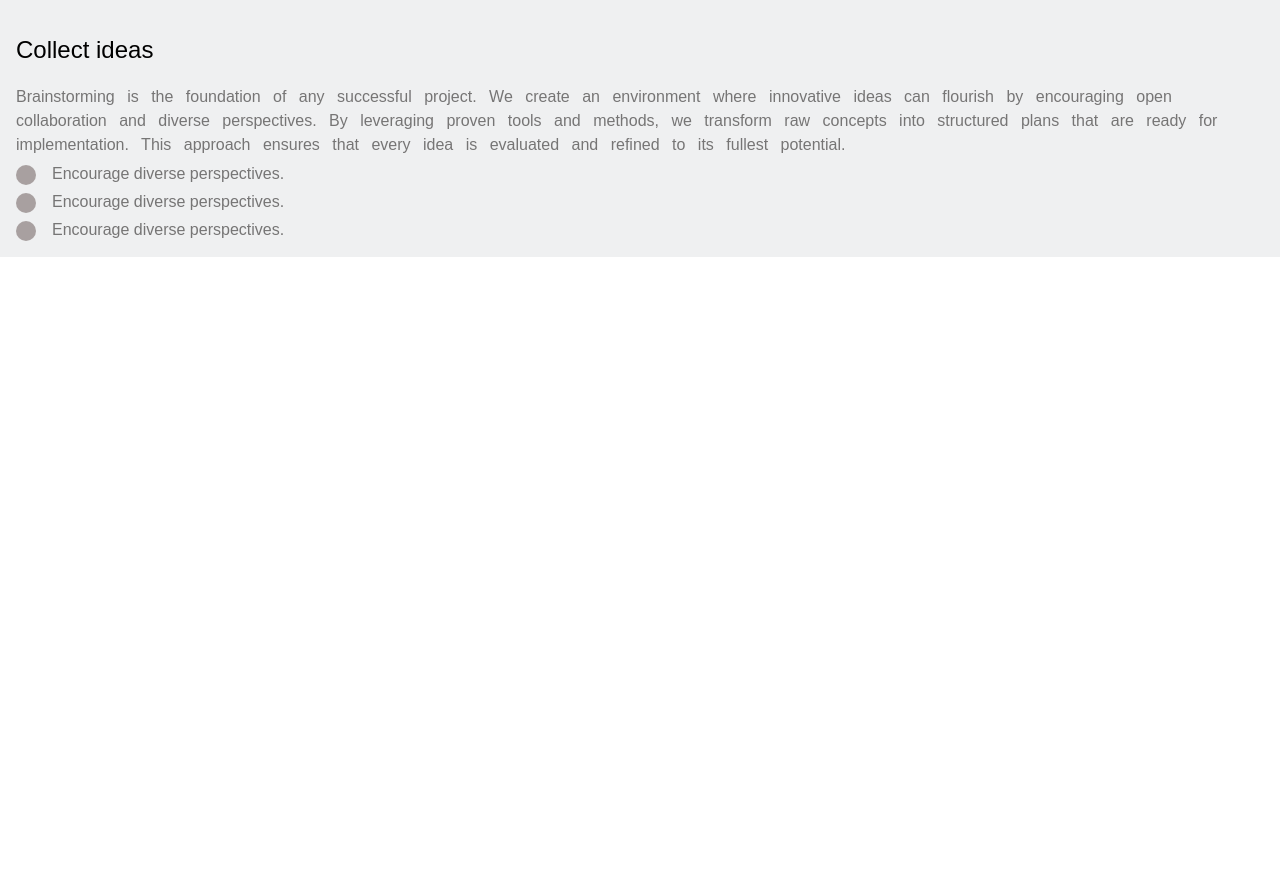
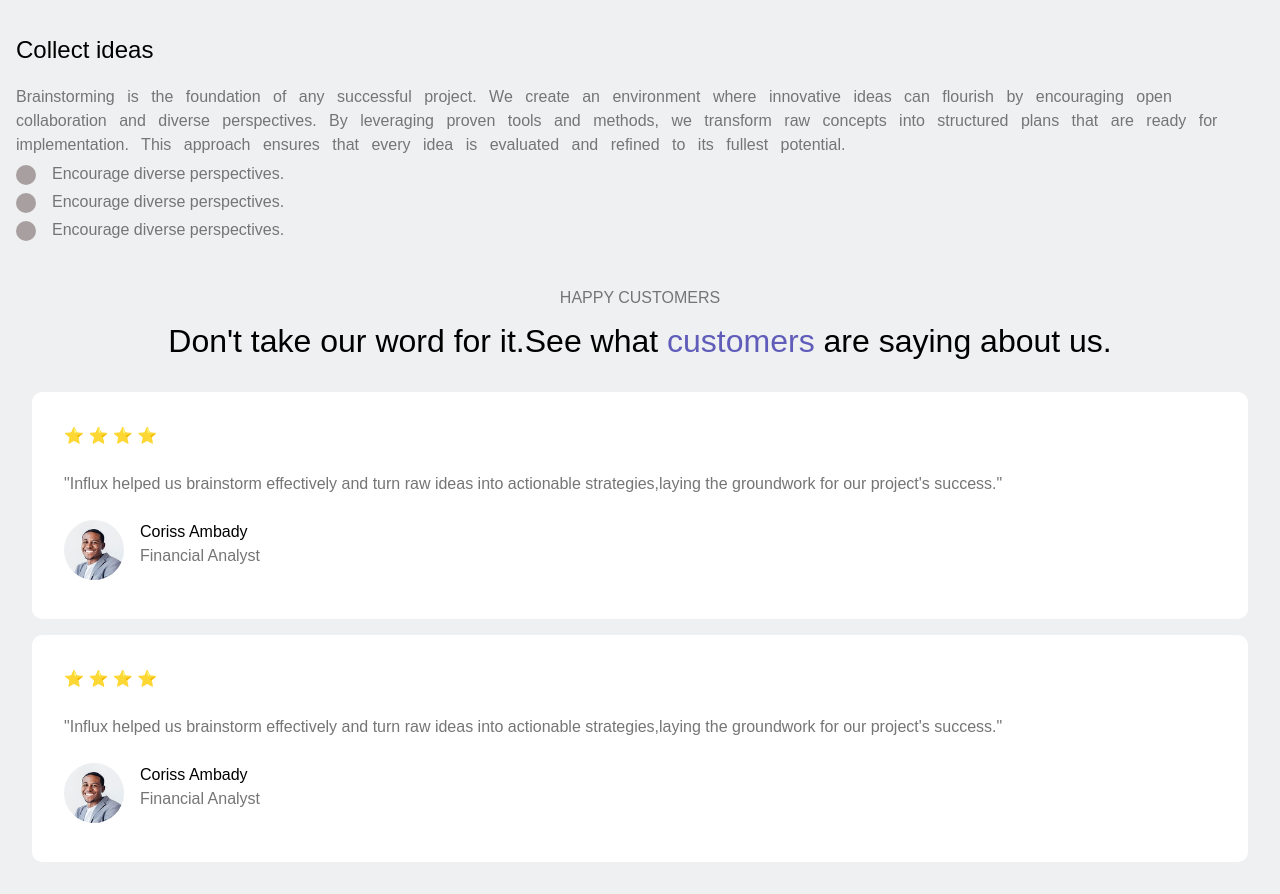
Before and after one commit to sdSAHABUDDIN/UI-UX, a plain HTML site: page 3.Business Landing page/index.html in a window 1280 px wide. Shown: the part 2729-3623 px from the top of the page. Before the commit the page ends 2986 px from the top, so only its background shows below. Drawn offline with Linux system fonts and the light colour scheme.

Commit message:
"view 4 completed"

```diff
--- a/3.Business Landing page/index.html
+++ b/3.Business Landing page/index.html
@@ -83,7 +83,40 @@
       </div>
     </section>
     <section class="view4">
-      <div class="container"></div>
+      <div class="container">
+        <div class="sub-container1">
+          <p class="happay ">HAPPY CUSTOMERS</p>
+          <p class="do">Don't take our word for it.See what <span class="custom">customers</span> are saying about us.</p>
+        </div>
+        <div class="sub-container2">
+          <div class="review">
+            <p>⭐ ⭐ ⭐ ⭐ </p>
+            <p>"Influx helped us brainstorm effectively and turn raw ideas into actionable strategies,laying the groundwork for our project's success."</p>
+            <div class="box">
+              <div class="img-box">
+                <img src="./public/img3.jpg" alt="man">
+              </div>
+              <div class="content">
+                <p class="cor">Coriss Ambady</p>
+                <p>Financial Analyst</p>
+              </div>
+            </div>
+          </div>
+          <div class="review">
+            <p>⭐ ⭐ ⭐ ⭐ </p>
+            <p>"Influx helped us brainstorm effectively and turn raw ideas into actionable strategies,laying the groundwork for our project's success."</p>
+            <div class="box">
+              <div class="img-box">
+                <img src="./public/img3.jpg" alt="man">
+              </div>
+              <div class="content">
+                <p class="cor">Coriss Ambady</p>
+                <p>Financial Analyst</p>
+              </div>
+            </div>
+          </div>
+        </div>
+      </div>
     </section>
   </main>
 </body>
--- a/3.Business Landing page/style.scss
+++ b/3.Business Landing page/style.scss
@@ -169,3 +169,63 @@ main{
   }
 
 }
+.view4{
+  width: 100%;
+  background: rgb(239, 240, 241);
+  .container{
+    display: flex;
+    flex-direction: column;
+    padding: 2rem 2rem;
+    gap: 2rem;
+    .sub-container1{
+      display: flex;
+      flex-direction: column;
+      align-items: center;
+      justify-content: center;
+      text-align: center;
+      .happay{
+        color:rgb(118, 117, 117) ;
+      }
+      .do{
+        margin-top: 1rem;
+        font-size: 2rem;
+        .custom{
+          color: rgb(96, 93, 186);
+        }
+      }
+    }
+    .sub-container2{
+      display: flex;
+      flex-direction: column;
+      gap: 1rem;
+      .review{
+        display: flex;
+        flex-direction: column;
+        gap: 1.5rem;
+        padding: 2rem;
+        border-radius: 10px;
+        line-height: 1.5rem;
+        color:rgb(118, 117, 117) ; ;
+        background-color: rgb(255 255 255);
+        .box{
+          display: flex;
+          gap: 1rem;
+          .img-box{
+            width: 60px;
+            width: 60px;
+            img{
+              width: 100%;
+              object-fit: contain;
+              border-radius: 50%;
+            }
+
+          }
+          .cor{
+            color: black;
+          }
+
+        }
+      }
+    }
+  }
+}
```
Also changed, not shown: 3.Business Landing page/public/img3.jpg (added), 3.Business Landing page/style.css, 1 other file.
